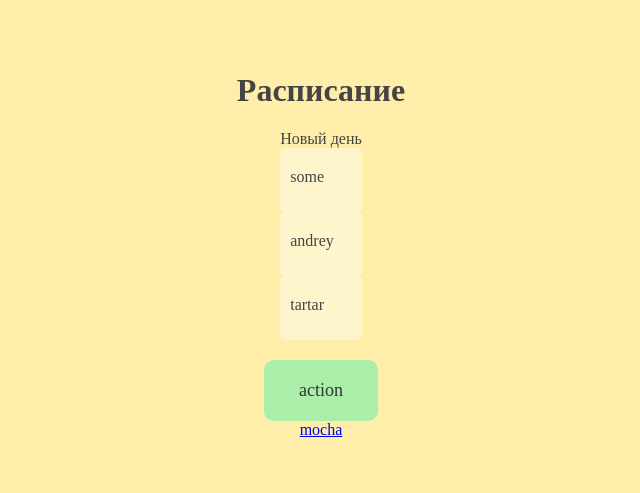
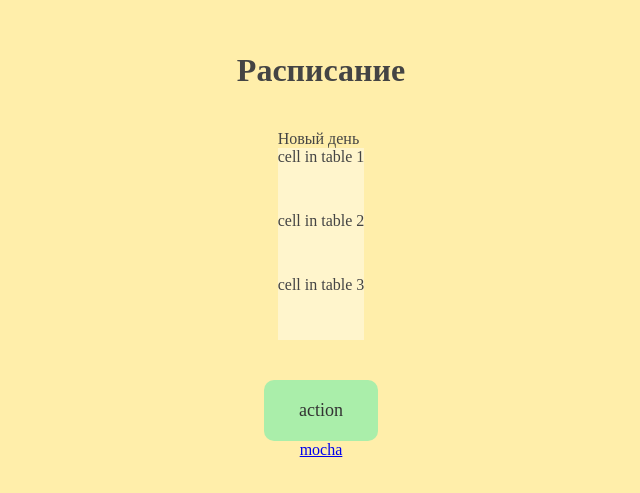
Before and after one commit to pavbox/university_amm_web, a React app in the folder app/frontend/: page / in a window 1280 px wide. Shown: the part 155-648 px from the top of the page, without its empty margins (319-959 px from the left). Built offline with nearby package versions, Linux system fonts and the light colour scheme.

Commit message:
added tablerow's style, removed rofl values

```diff
--- a/app/frontend/src/components/Table/Table.jsx
+++ b/app/frontend/src/components/Table/Table.jsx
@@ -15,9 +15,9 @@ class Table extends React.PureComponent {
     return (
       <div className="table">
         {name}
-        <TableRow value="some" />
-        <TableRow value="andrey" />
-        <TableRow value="tartar" />
+        <TableRow value="cell in table 1" />
+        <TableRow value="cell in table 2" />
+        <TableRow value="cell in table 3" />
       </div>
     );
   }
--- a/app/frontend/src/components/Table/Table.styl
+++ b/app/frontend/src/components/Table/Table.styl
@@ -1,10 +1,6 @@
 
 .table {
   background-color transparent
-}
-
-.table__row {
   padding 20px 10px
-  background-color rgba(255, 255, 255, 0.4)
   border-radius 5px
 }
--- a/app/frontend/src/components/TableRow/TableRow.styl
+++ b/app/frontend/src/components/TableRow/TableRow.styl
@@ -2,6 +2,9 @@
 .table__row {
   position relative
   display block
+
+  background-color rgba(255, 255, 255, 0.4)
+
   height 64px
   width 100%
 }
@@ -9,5 +12,5 @@
 .table__col {
   position relative
   display inline-block
-  width 30%
+  width 100%
 }
```
